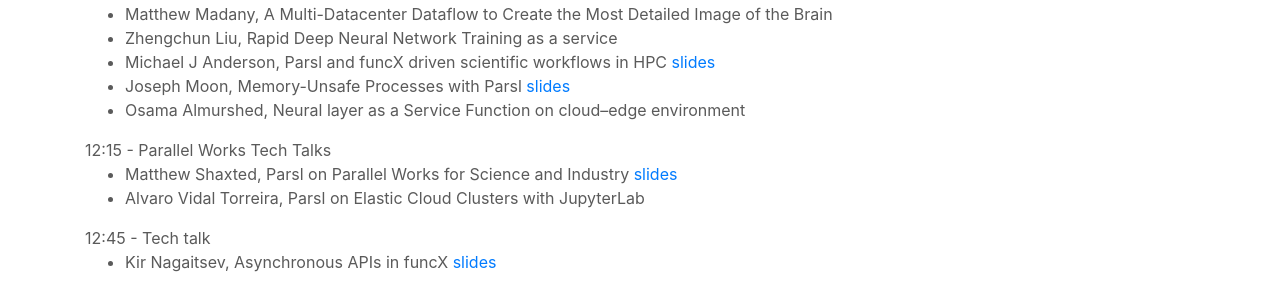
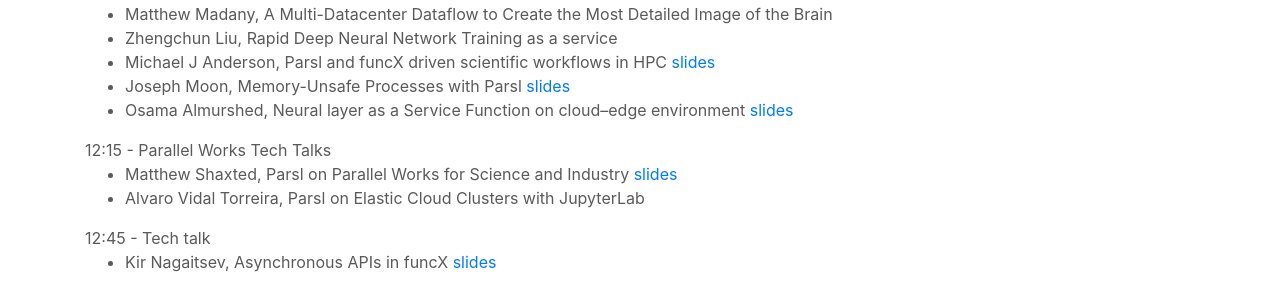
Before and after one commit to Parsl/parsl.github.io, a Jekyll site: the page built from parslfest2021.html, in a window 1280 px wide and 900 px high, scrolled down 912 px. Shown: the part 160-453 px from the top of the window. Built offline with Jekyll 4.4.1, drawn with Linux system fonts in a browser that asks for light colours.

Commit message:
Another presentation

```diff
--- a/parslfest2021.html
+++ b/parslfest2021.html
@@ -61,7 +61,7 @@
 				<li>Zhengchun Liu, Rapid Deep Neural Network Training as a service </li>
 				<li>Michael J Anderson, Parsl and funcX driven scientific workflows in HPC <a href='parslfest2021-files/anderson.pdf'>slides</a></li>
 				<li>Joseph Moon, Memory-Unsafe Processes with Parsl <a href='parslfest2021-files/moon-memory-unsafe.pdf'>slides</a></li>
-				<li>Osama Almurshed, Neural layer as a Service Function on cloud–edge environment</li>
+				<li>Osama Almurshed, Neural layer as a Service Function on cloud–edge environment <a href='parslfest2021-files/almurshed-edge.pdf'>slides</a></li>
    </ul>
 
       12:15 - Parallel Works Tech Talks
```
Also changed, not shown: 1 other file.
